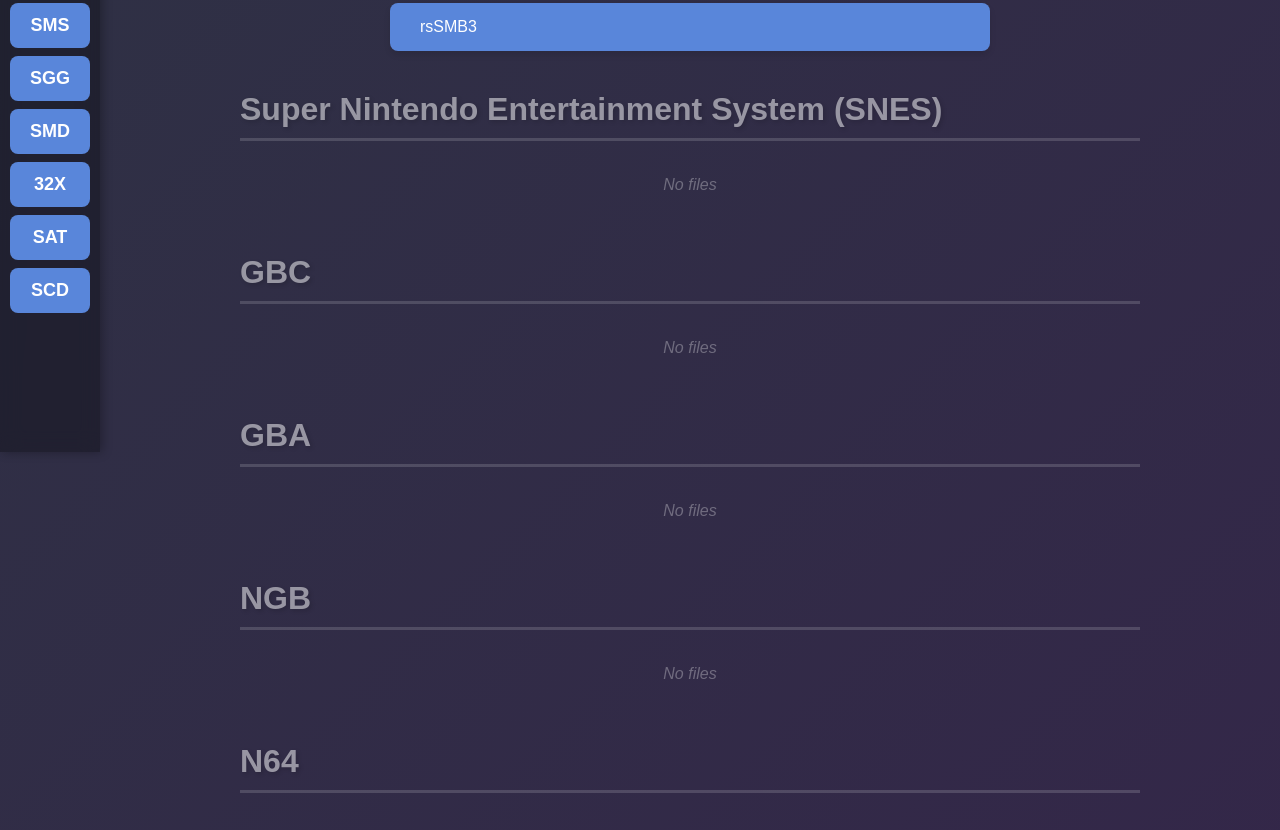
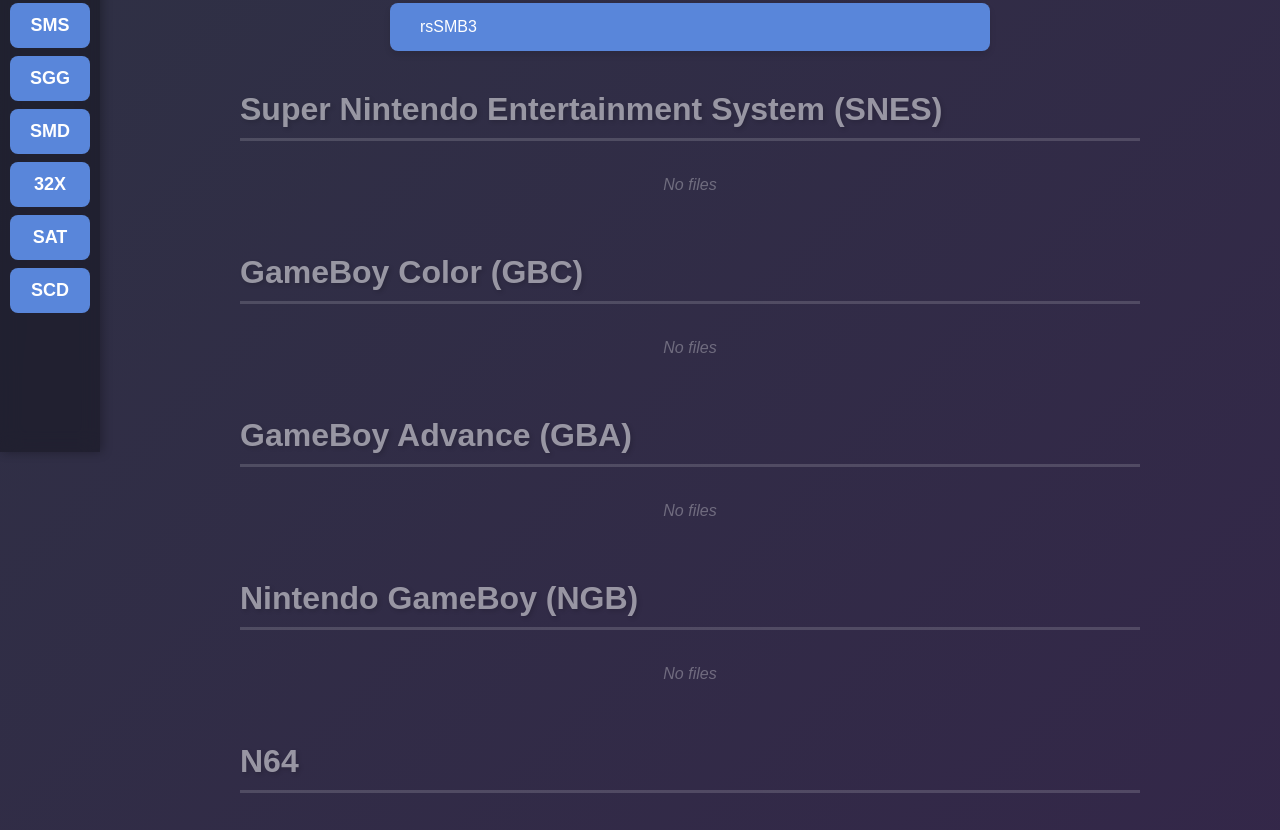
Before and after one commit to RetroStash/rsSINGLEFILE, a plain HTML site: page index.html in a window 1280 px wide. Shown: the part 388-1218 px from the top of the page. Drawn offline with Linux system fonts and the light colour scheme.

Commit message:
Update index.html

```diff
--- a/index.html
+++ b/index.html
@@ -210,11 +210,11 @@
     'SMC': [],
     'GBC': [],
     'GBA': [],
-    'NGB': [],
+    'GB': [],
     'N64': [],
     'NDS': [],
     'SMS': [],
-    'SGG': [],
+    'GG': [],
     'MD': [],
     'S32X': [],
     'SS': [],
@@ -228,11 +228,11 @@
     'SMC': 'SNES',
     'GBC': 'GBC',
     'GBA': 'GBA',
-    'NGB': 'NGB',
+    'GB': 'NGB',
     'N64': 'N64',
     'NDS': 'NDS',
     'SMS': 'SMS',
-    'SGG': 'SGG',
+    'GG': 'SGG',
     'MD': 'SMD',
     'S32X': '32X',
     'SS': 'SAT',
@@ -243,13 +243,13 @@
 const consoleDisplayNamesExtended = {
     'NES': 'Nintendo Entertainment System (NES)',
     'SMC': 'Super Nintendo Entertainment System (SNES)',
-    'GBC': 'GBC',
-    'GBA': 'GBA',
-    'NGB': 'NGB',
+    'GBC': 'GameBoy Color (GBC)',
+    'GBA': 'GameBoy Advance (GBA)',
+    'GB': 'Nintendo GameBoy (NGB)',
     'N64': 'N64',
     'NDS': 'NDS',
     'SMS': 'SMS',
-    'SGG': 'SGG',
+    'GG': 'SGG',
     'MD': 'SMD',
     'S32X': '32X',
     'SS': 'SAT',
```
